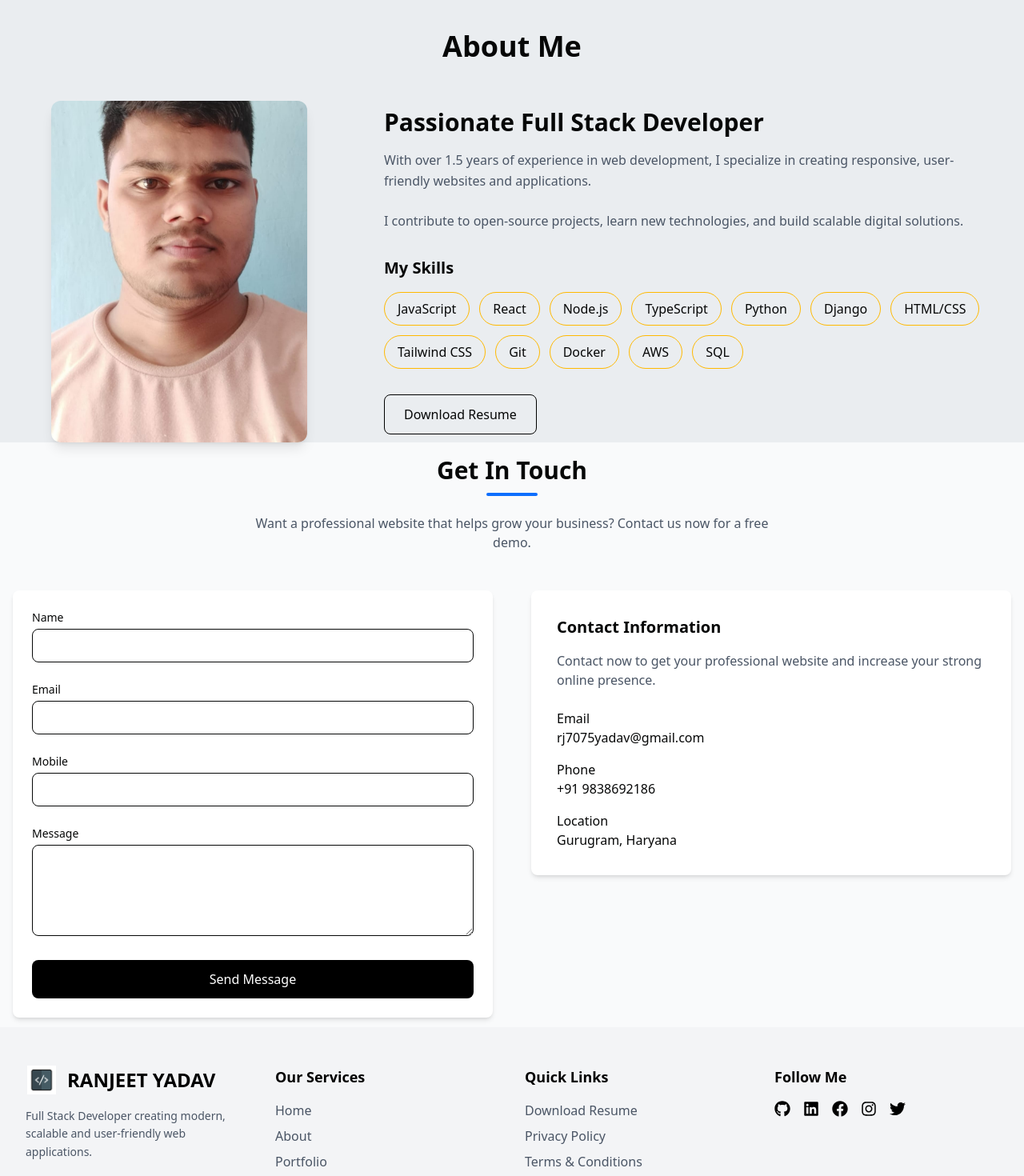
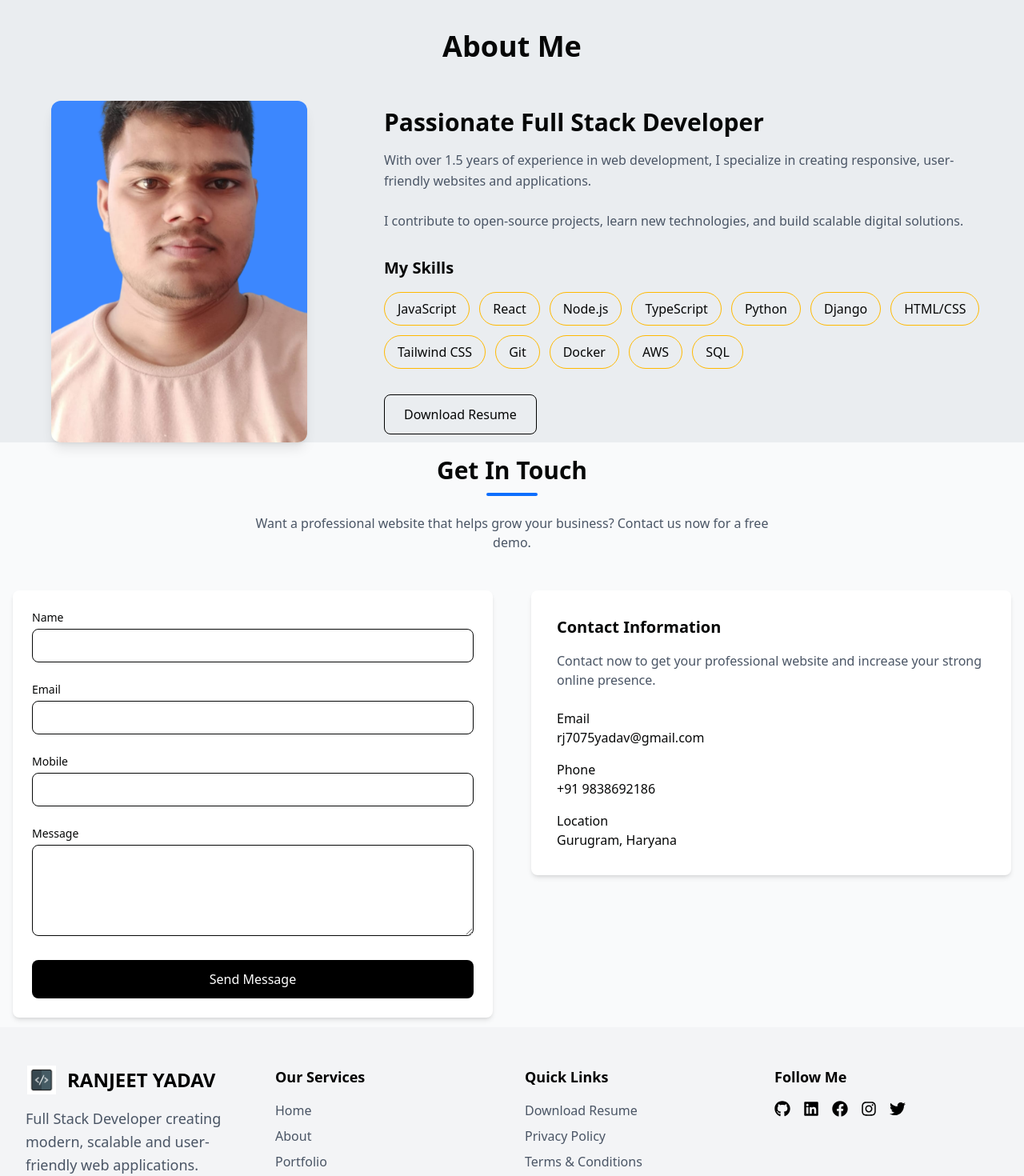
Before and after one commit to rj7075/Portfolio-My, a React (Vite) app in the folder client/: page / in a window 1280 px wide. Shown: the part 720-2190 px from the top of the page at 80% size. Built offline with nearby package versions, Linux system fonts and the light colour scheme.

Commit message:
photo updated

```diff
--- a/client/src/components/AboutSection.jsx
+++ b/client/src/components/AboutSection.jsx
@@ -39,7 +39,7 @@
               <div className="absolute inset-0 bg-primary rounded-xl opacity-10"></div>
 
               <img
-                src="/rj1.jpeg"
+                src="/rj1.png"
                 alt="RJ Yadav Full Stack Developer"
                 className="relative w-full h-full object-cover rounded-xl shadow-lg"
               />
--- a/client/src/components/Footer.jsx
+++ b/client/src/components/Footer.jsx
@@ -27,7 +27,7 @@
               <h3 className="text-2xl font-bold">RANJEET YADAV</h3>
             </div>
 
-            <p className="mt-4 text-gray-600 text-sm leading-relaxed">
+            <p className="mt-4 text-gray-600 text-lg leading-relaxed">
               Full Stack Developer creating modern, scalable and user-friendly
               web applications.
             </p>
```
Also changed, not shown: client/public/rj1.png (added).
